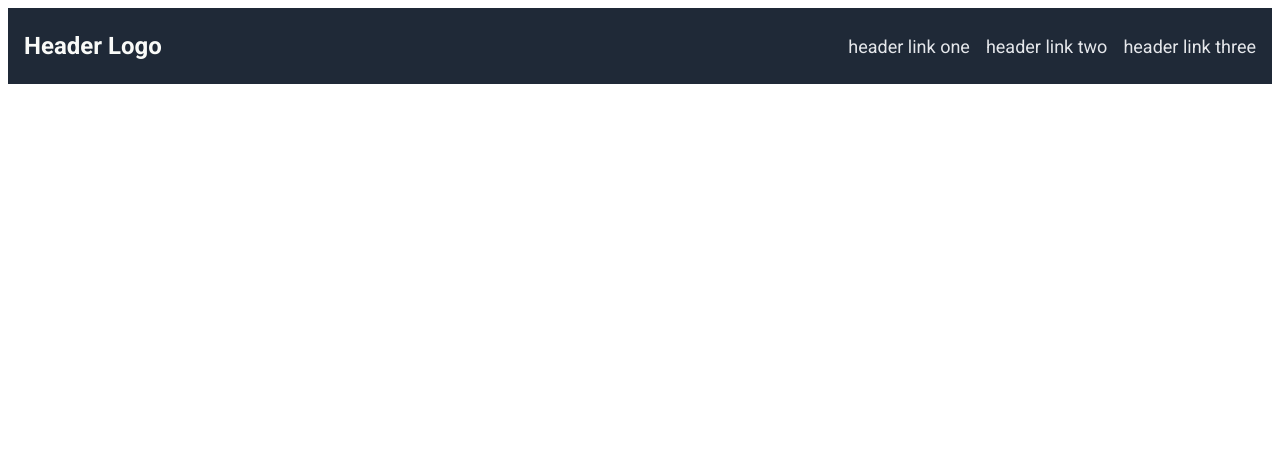
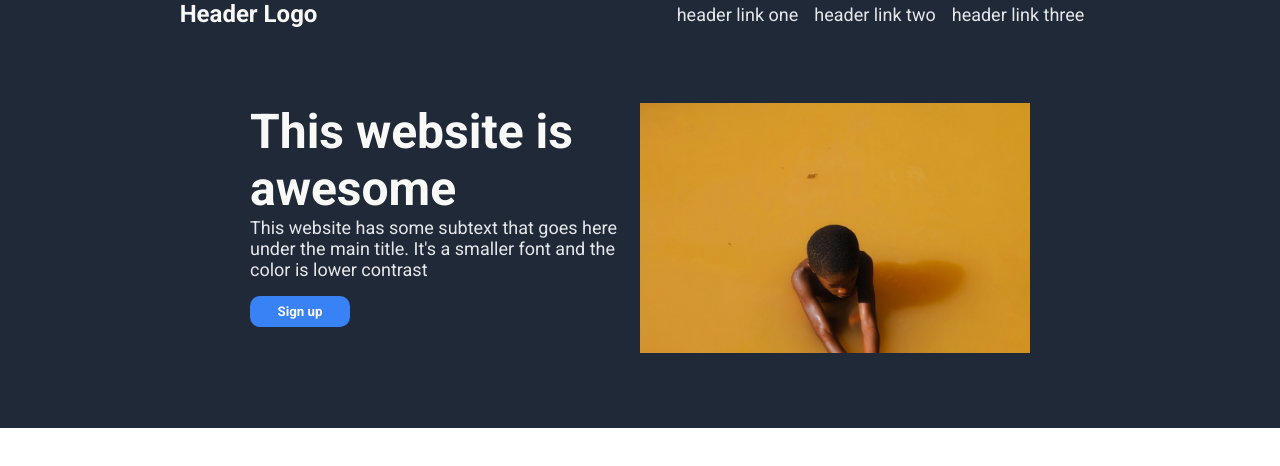
Before and after one commit to burak-kilic/landing-page, a plain HTML site: page index.html in a window 1280 px wide. Drawn offline with Linux system fonts and the light colour scheme.

Commit message:
Add image.jpg, Done upper top section

```diff
--- a/index.html
+++ b/index.html
@@ -17,5 +17,17 @@
             <li class="hlink"><a href="" class="hlinktext">header link two</a></li>
             <li class="hlink"><a href="" class="hlinktext">header link three</a></li>
         </ul>
+    </div>
+    <div class="upper-top">
+        <div class="awesome">
+            <h1 class="awesome-title">This website is awesome</h1>
+            <p class="awesome-text">This website has some subtext that goes here under the main title. It's a smaller font and the color is lower contrast</p>
+            <button class="btn">Sign up</button>
+        </div>
+        <div class="image">
+            <img src="./images/image.jpg" alt="image">
+        </div>
+    </div>
+
 </body>
 </html>
--- a/styles/styles.css
+++ b/styles/styles.css
@@ -1,16 +1,20 @@
-body{
+*{
+    margin: 0;
+    padding: 0;
     font-family: 'Roboto', sans-serif;
 }
+
+/* Header */
+
 .header{
     background-color: #1F2937;
     display:flex;
-    justify-content: space-between;
+    justify-content: space-around;
     align-content: center;
 }
 .logo-text{
     font-size: 24px;
     color: #F9FAF8;
-    margin-left: 16px;
 }
 .hlinks{
     list-style: none;
@@ -23,8 +27,57 @@ body{
     display: inline-block;
     margin-right: 16px;
 }
+
 .hlinktext{
     text-decoration: none;
     font-size: 18px;
     color: #E5E7EB;
 }
+
+/* Upper Top */
+.upper-top{
+    height: 400px;
+    background-color: #1f2937;
+    display: flex;
+    justify-content: center;
+    align-items: center;
+    flex: 1;
+}
+.awesome{
+    height: 250px;
+    width: 390px;
+    text-align: left;
+}
+.image{
+    height: 250px;
+    width: 390px;
+}
+.awesome-title{
+    font-size: 48px;
+    font-weight: bolder;
+    color: #F9FAF8;
+}
+
+.awesome-text{
+    font-size: 18px;
+    color: #E5E7EB;
+}
+.btn{
+    margin-top: 16px;
+    border: none;
+    border-radius: 10px;
+    width: 100px;
+    background-color: #3882f6;
+    padding: 8px;
+    color: #F9FAF8;
+    font-weight: bold;
+    cursor: pointer;
+}
+img{
+    object-fit: cover;
+    height: 100%;
+    width: 100%;
+    position: relative;
+}
+
+/* Upper */
```
Also changed, not shown: images/image.jpg (added).
